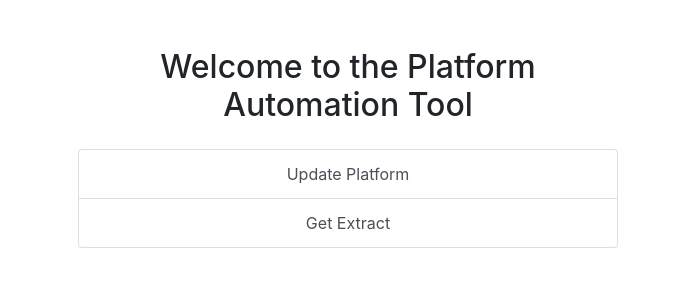
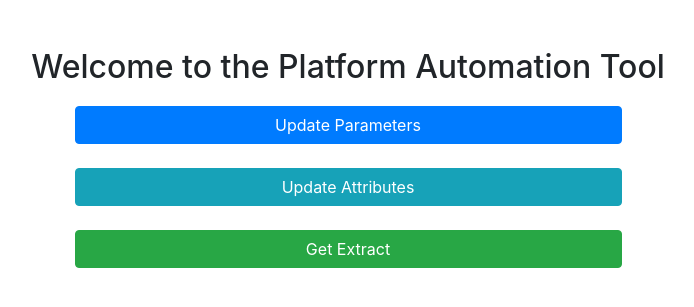
Before and after one commit to younessZMZ/SupportApp, a Flask app: page / in a window 1280 px wide. Shown: the top 307 px of the page, without its empty margins (292-986 px from the left). Run offline with Flask 3, Linux system fonts and the light colour scheme; some libraries are stand-ins or nearby versions.

Commit message:
Adjust the UI

```diff
--- a/main.py
+++ b/main.py
@@ -17,12 +17,7 @@ def allowed_file(filename):
 
 @app.route('/')
 def index():
-    return render_template('html/index.html')
-
-
-@app.route('/update_platform')
-def update_platform_page():
-    return render_template('html/update_platform.html')
+    return render_template('index.html')
 
 
 @app.route('/update_parameters', methods=['GET', 'POST'])
@@ -36,7 +31,7 @@ def update_parameters_page():
             update_parameters(filename)
             flash('Parameters updated successfully')
             return redirect(url_for('update_parameters_page'))
-    return render_template('html/update_parameters.html')
+    return render_template('update_parameters.html')
 
 
 @app.route('/update_attributes', methods=['GET', 'POST'])
@@ -50,7 +45,7 @@ def update_attributes_page():
             # update_attributes(filename)
             flash('Attributes updated successfully')
             return redirect(url_for('update_attributes_page'))
-    return render_template('html/update_attributes.html')
+    return render_template('update_attributes.html')
 
 
 @app.route('/get_extract', methods=['GET', 'POST'])
@@ -66,7 +61,7 @@ def get_extract():
         # output_file = generate_extract(extract_type, tickers, names)
         flash(f'The extract for {extract_type} would be generated here!')
         return redirect(url_for('get_extract'))
-    return render_template('html/get_extract.html')
+    return render_template('get_extract.html')
 
 
 if __name__ == "__main__":
--- /dev/null
+++ b/static/js/custom-file-input-handler.js
@@ -0,0 +1,12 @@
+// This JS will update the label of the file input with the chosen file name
+document.addEventListener("DOMContentLoaded", function() {
+    // Your JS code here
+    var fileInput = document.querySelector('.custom-file-input');
+    if (fileInput) {  // Check if element exists
+        fileInput.addEventListener('change', function (e) {
+            var fileName = document.getElementById("customFile").files[0].name;
+            var nextSibling = e.target.nextElementSibling;
+            nextSibling.innerText = fileName;
+        });
+    }
+});
--- a/templates/html/base.html
+++ b/templates/base.html
@@ -7,11 +7,17 @@
     <script src="https://ajax.googleapis.com/ajax/libs/jquery/3.5.1/jquery.min.js"></script>
     <script src="https://cdnjs.cloudflare.com/ajax/libs/popper.js/1.16.0/umd/popper.min.js"></script>
     <script src="https://maxcdn.bootstrapcdn.com/bootstrap/4.5.2/js/bootstrap.min.js"></script>
+    <script src="{{ url_for('static', filename='js/custom-file-input-handler.js') }}"></script>
     {% block head %}{% endblock %}
 </head>
 
 <body>
     {% block body %}{% endblock %}
+    {% block go_home %}
+        <div class="text-center mt-4">
+            <a href="/" class="btn btn-secondary">Go Home</a>
+        </div>
+    {% endblock %}
 </body>
 
 </html>
--- a/templates/html/index.html
+++ /dev/null
@@ -1,21 +0,0 @@
-{% extends "html/base.html" %}
-{% block title %}Landing Page{% endblock %}
-
-{% block body %}
-<div class="container mt-5">
-    <div class="row justify-content-center">
-        <div class="col-md-6 text-center">
-            <h2>Welcome to the Platform Automation Tool</h2>
-
-            {% include 'html/flash_messages.html' %}
-
-            <div class="list-group mt-4">
-                <a href="/update_platform" class="list-group-item list-group-item-action">Update Platform</a>
-                <a href="/get_extract" class="list-group-item list-group-item-action">
-                    Get Extract
-                </a>
-            </div>
-        </div>
-    </div>
-</div>
-{% endblock %}
--- /dev/null
+++ b/templates/index.html
@@ -0,0 +1,26 @@
+{% extends "base.html" %}
+{% block title %}Landing Page{% endblock %}
+
+{% block body %}
+
+<div class="container mt-5">
+    <div class="d-flex flex-column align-items-center">
+        <h2>Welcome to the Platform Automation Tool</h2>
+
+        <div class="col-6 p-1">
+            <a href="/update_parameters" class="btn btn-primary w-100 my-2">Update Parameters</a>
+        </div>
+        <div class="col-6 p-1">
+            <a href="/update_attributes" class="btn btn-info w-100 my-2">Update Attributes</a>
+        </div>
+        <div class="col-6 p-1">
+            <a href="/get_extract" class="btn btn-success w-100 my-2">Get Extract</a>
+        </div>
+    </div>
+</div>
+
+{% endblock %}
+
+{% block go_home %}
+<!-- We're intentionally leaving this block empty for the homepage -->
+{% endblock %}
--- a/templates/html/update_attributes.html
+++ b/templates/update_attributes.html
@@ -1,4 +1,4 @@
-{% extends "html/update_base.html" %}
+{% extends "update_base.html" %}
 {% block title %}Update Attributes{% endblock %}
 {% set heading = "Update Attributes" %}
 {% set action_url = "/update_attributes" %}
--- a/templates/html/update_parameters.html
+++ b/templates/update_parameters.html
@@ -1,4 +1,4 @@
-{% extends "html/update_base.html" %}
+{% extends "update_base.html" %}
 {% block title %}Update Parameters{% endblock %}
 {% set heading = "Update Parameters" %}
 {% set action_url = "/update_parameters" %}
```
Also changed, not shown: static/js/extract-type-handler.js (added, +8 -0 lines), templates/get_extract.html (renamed from templates/html/get_extract.html, +3 -16 lines), templates/html/update_base.html (deleted, +0 -22 lines), templates/html/update_platform.html (deleted, +0 -22 lines), templates/update_base.html (added, +31 -0 lines), templates/flash_messages.html (renamed from templates/html/flash_messages.html).
